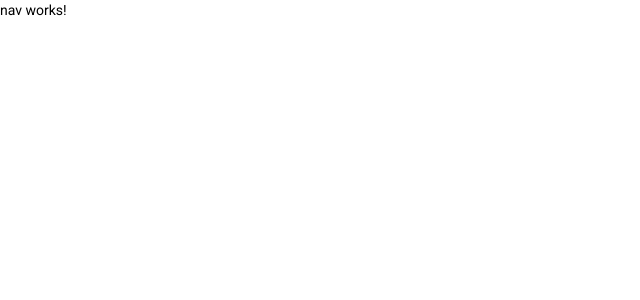
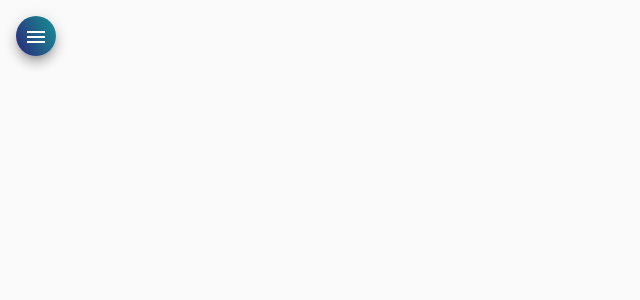
Before and after one commit to glaufercharao/helpdesk, an Angular app in the folder frontend/: page / in a window 1280 px wide. Shown: the top 300 px of the page, without its empty margins (0-640 px from the left). Built offline with nearby package versions, Linux system fonts and the light colour scheme.

Commit message:
Html e Css para componente Nav.

```diff
--- a/frontend/src/app/components/nav/nav.component.css
+++ b/frontend/src/app/components/nav/nav.component.css
@@ -0,0 +1,28 @@
+.container {
+    height: 100%;
+}
+.sidenav {
+    width: 13rem;
+    color: white;
+    background: rgb(22,148,149);
+    background: linear-gradient(243deg, rgba(22,148,149,1) 0%, rgba(44,38,122,1) 100%);
+}
+.img {
+    width: 100%;
+    height: 7rem;
+    margin: .8rem auto 1rem auto;
+}
+
+.sidenav a {
+    color: white;
+}
+
+.sidenav i {
+   margin-right: .6rem;
+}
+
+.menu {
+    margin: 1rem 0 0  1rem;
+    color: white;
+    background: linear-gradient(243deg, rgba(22,148,149,1) 0%, rgba(44,38,122,1) 100%);
+}
--- a/frontend/src/app/components/nav/nav.component.html
+++ b/frontend/src/app/components/nav/nav.component.html
@@ -1 +1,35 @@
-<p>nav works!</p>
+
+<mat-drawer-container class="container" autosize>
+    <mat-drawer #drawer class="sidenav" mode="side">
+        <mat-nav-list class="nav-list">
+            <a mat-list-item routerLink="/">
+                <i class="material-icons">home</i>
+                Home
+            </a>
+            <a mat-list-item routerLink="/">
+                <i class="material-icons">account_circle</i>
+                Técnicos
+            </a>
+            <a mat-list-item routerLink="/">
+                <i class="material-icons">person</i>
+                Clientes
+            </a>
+            <a mat-list-item routerLink="/">
+                <i class="material-icons">code</i>
+                GitHub
+            </a>
+            <a mat-list-item routerLink="/">
+                <i class="material-icons">logout</i>
+                Logout
+            </a>
+        </mat-nav-list>
+
+    </mat-drawer>
+
+    <div class="sidenav-content">
+        <button class="menu mat-elevation-z8" (click)="drawer.toggle()" mat-icon-button>
+            <mat-icon>menu</mat-icon>
+        </button>
+    </div>
+
+</mat-drawer-container>
```
